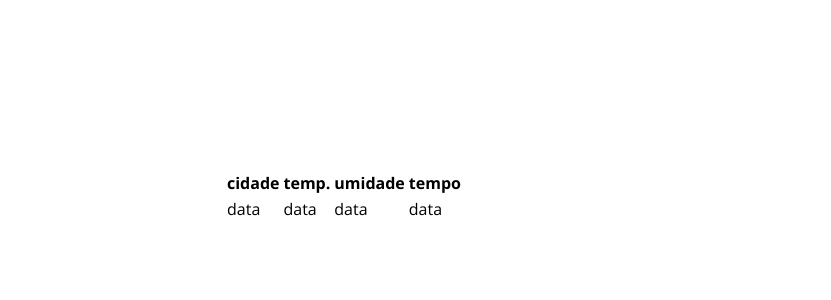
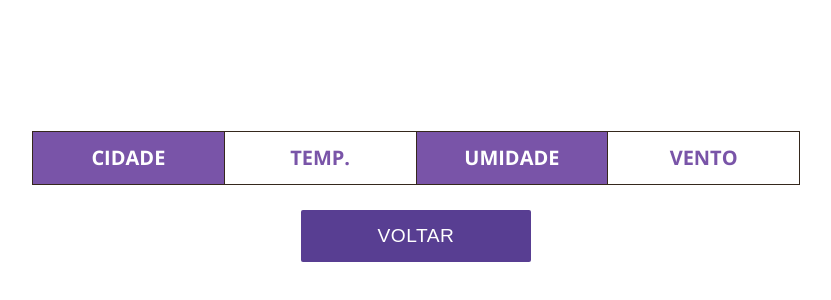
Before and after one commit to eudes-silva/skynner-weather-app, a Vue app in the folder client/: page /compare in a window 1280 px wide. Shown: the part 204-504 px from the top of the page, without its empty margins (224-1055 px from the left). Built offline with nearby package versions, Linux system fonts and the light colour scheme.

Commit message:
Add: comparison table page

```diff
--- a/client/src/App.vue
+++ b/client/src/App.vue
@@ -1,6 +1,8 @@
 <template>
   <div id="app">
-    <router-view></router-view>
+    <keep-alive>
+      <router-view></router-view>
+    </keep-alive>
   </div>
 </template>
 
--- a/client/src/components/CitiesComparison.vue
+++ b/client/src/components/CitiesComparison.vue
@@ -1,38 +1,142 @@
 <template>
-  <div class="container">
-    <div>
-    <table>
-      <tr>
-        <th>cidade</th>
-        <th>temp.</th>
-        <th>umidade</th>
-        <th>tempo</th>
-      </tr>
-      <tr>
-        <td>data</td>
-        <td>data</td>
-        <td>data</td>
-        <td>data</td>
-      </tr>
+  <div class="container-compare">
+    <table class="cities">
+      <thead>
+        <tr class="cities__names">
+         <th>cidade</th>
+         <th>temp.</th>
+         <th>umidade</th>
+         <th>vento</th>
+        </tr>
+      </thead>
+      <tbody>
+        <tr class="cities__data" v-for="(city,index) in storedCities" :key="index">
+          <td>{{ city.cityName }}</td>
+          <td>{{ city.temp }}º</td>
+          <td>{{ city.humidity }}%</td>
+          <td>{{ city.wind_speedy }}</td>
+        </tr>
+      </tbody>
     </table>
-  </div>
+    <router-link to="/" class="compare-btn-redirect"
+      ><button class="compare-btn">voltar</button></router-link
+    >
   </div>
 </template>
 
 <script>
 export default {
-  name:'CitiesComparison',
-  data(){
-    return{
-
+  name: 'CitiesComparison',
+  data() {
+    return {
+      storedCities: '',
+    };
+  },
+  mounted() {
+    if (sessionStorage.getItem('cities')) {
+      try {
+        this.storedCities = JSON.parse(sessionStorage.getItem('cities'));
+      } catch (e) {
+        sessionStorage.removeItem('cities');
+      }
     }
   },
-  methods:{
-
-  }
 };
 </script>
 
 <style scoped>
+.container-compare {
+  border-radius: 2px;
+  width: 60%;
+  height: auto;
+  position: relative;
+}
 
+.cities {
+  display: flex;
+  flex-direction: column;
+  width: 100%;
+  border-top:1px solid #35281D;
+  border-right:1px solid #35281D;
+}
+
+.cities th{
+  height:50px;
+  display:flex;
+  align-items: center;
+  justify-content: center;
+  color: #7954a8;
+  font-size: clamp(14px,3vw,20px);
+  font-weight: 800;
+  text-transform: uppercase;
+}
+
+.cities th:nth-child(odd){
+  background-color: #7954a8;
+  color: #fff;
+}
+
+.cities td {
+  display:flex;
+  align-items: center;
+  justify-content: center;
+  font-size: clamp(14px,3vw,20px);
+  font-weight: 800;
+  height: 50px;
+}
+
+.cities td,th{
+  border-left:1px solid #35281D;
+  border-bottom:1px solid #35281D;
+}
+
+.cities tbody{
+  display: flex;
+  flex-direction: column-reverse;
+}
+
+.cities__names,.cities__data{
+  display:flex;
+  flex-direction: row;
+}
+
+.cities th,td{
+  text-align:center;
+  width:25%;
+}
+
+.compare-btn-redirect {
+  display: block;
+  width: 30%;
+  margin: 0 auto;
+}
+
+.compare-btn {
+  font-size: 1.2em;
+  letter-spacing: 0.5px;
+  cursor: pointer;
+  color: #fff;
+  background-color: #583e92;
+  text-transform: uppercase;
+  transition: background-color 0.2s ease-in-out;
+
+  border: none;
+  border-radius: 2px;
+
+  margin-top:25px;
+  padding: 15px 0;
+
+  width: 100%;
+}
+
+.compare-btn:hover {
+  background-color: #7954a8;
+  transition: background-color 0.2s ease-in-out;
+}
+
+@media(max-width:768px){
+  .container-compare{
+    width:96%;
+  }
+}
 </style>
--- a/client/src/components/Home.vue
+++ b/client/src/components/Home.vue
@@ -1,8 +1,8 @@
 <template>
   <div class="container">
-    <SearchBar />
-    <SearchResult :key="componentKey"/>
-    <SavedCitiesList />
+      <SearchBar/>
+      <SearchResult :key="componentKey"/>
+      <SavedCitiesList />
   </div>
 </template>
 
--- a/client/src/components/SavedCitiesList.vue
+++ b/client/src/components/SavedCitiesList.vue
@@ -3,7 +3,7 @@
     <ul class="saved-cities__list">
       <li class="saved-cities__item" v-for="(city,index) in storedCities" :key="index"  :cityName="city.cityName">{{city.cityName}}<button class="saved-cities__btn-close" @click="removeCity(index)">X</button></li>
     </ul>
-    <router-link to="/compare"><button class="saved-cities__btn">comparar</button></router-link>
+    <router-link to="/compare" v-if="storedCities.length>1"><button class="saved-cities__btn">comparar</button></router-link>
   </div>
 </template>
 
@@ -36,11 +36,8 @@ export default {
       this.storedCities.splice(x, 1);
       const parsed = JSON.stringify(this.storedCities);
       sessionStorage.setItem('cities', parsed);
-      if(this.storedCities.length===0){
-        this.$parent.forceRerender();
-      }
+      this.$parent.forceRerender();
     }
-
   },
   mounted(){
 
@@ -80,7 +77,7 @@ export default {
     display: inline-block;
     border-radius:50%;
     border: none;
-    border:3px solid#35281D;
+    border:3px solid #35281D;
 
     background:transparent;
     cursor:pointer;
--- a/client/src/components/SearchResult.vue
+++ b/client/src/components/SearchResult.vue
@@ -7,7 +7,7 @@
       <li class="info-forecasting__item" :humidity="info.humidity"><span>umidade </span>{{ info.humidity }}%</li>
       <li class="info-forecasting__item" :wind_speedy="info.wind_speedy"><span>vento </span>{{ info.wind_speedy }}</li>
     </ul>
-    <button class="btn-save" @click="addCity">salvar</button>
+    <button class="btn-save" @click.prevent="addCity">salvar</button>
   </div>
 </template>
 
@@ -58,7 +58,7 @@ export default {
     }
   },
   mounted() {
-    // this.getApiData(this.info);
+    // this.getApiData('São Paulo');
     if (sessionStorage.getItem('cities')) {
       try {
         this.cities = JSON.parse(sessionStorage.getItem('cities'));
--- a/client/src/main.js
+++ b/client/src/main.js
@@ -1,11 +1,8 @@
 import Vue from 'vue'
 import App from './App.vue'
+import VueRouter from 'vue-router'
 import Home from './components/Home.vue'
 import CitiesComparison from './components/CitiesComparison.vue'
-// import searchBar from './components/SearchBar.vue'
-// import SearchResult from './components/SearchResult.vue'
-// import SavedCities from './components/SavedCitiesList.vue'
-import VueRouter from 'vue-router'
 
 Vue.use(VueRouter);
 
```
Also changed, not shown: client/src/components/SearchBar.vue (line endings or trailing spaces).
